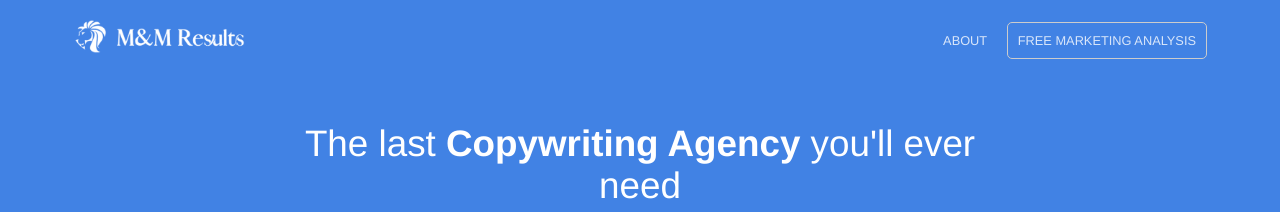
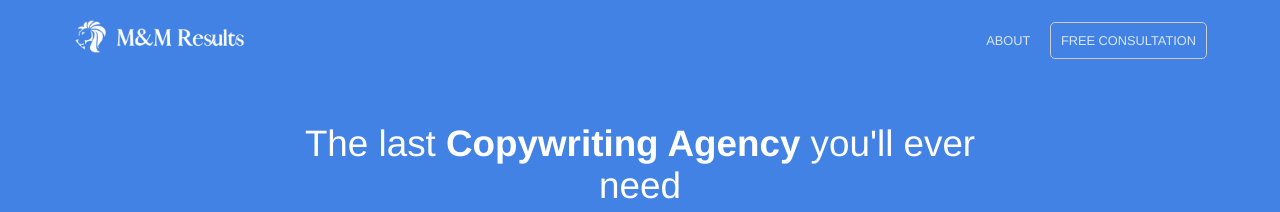
Before and after one commit to Huntinex/MMResults, a Jekyll site: the page built from index.html, in a window 1280 px wide and 900 px high. Shown: the top 212 px of the window. Built offline with Jekyll 4.4.1, drawn with Linux system fonts in a browser that asks for light colours.

Commit message:
Update navigation.yml

```diff
--- a/_data/navigation.yml
+++ b/_data/navigation.yml
@@ -14,7 +14,7 @@
 #   link: /contact/
 #   new_window: false
 #   highlight: false
-- name: Free Marketing Analysis
+- name: Free Consultation
   link: https://calendly.com/mmresults/call
   new_window: true
   highlight: true
```
